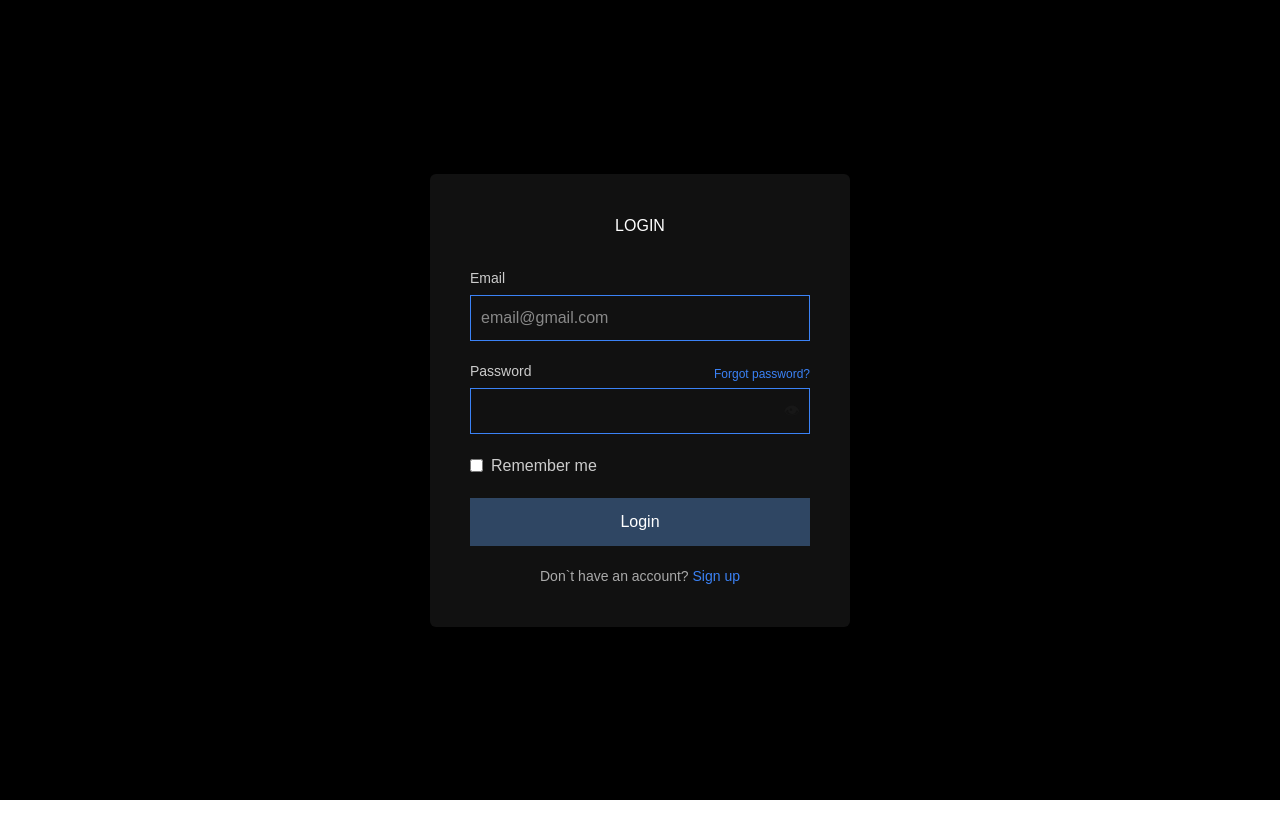
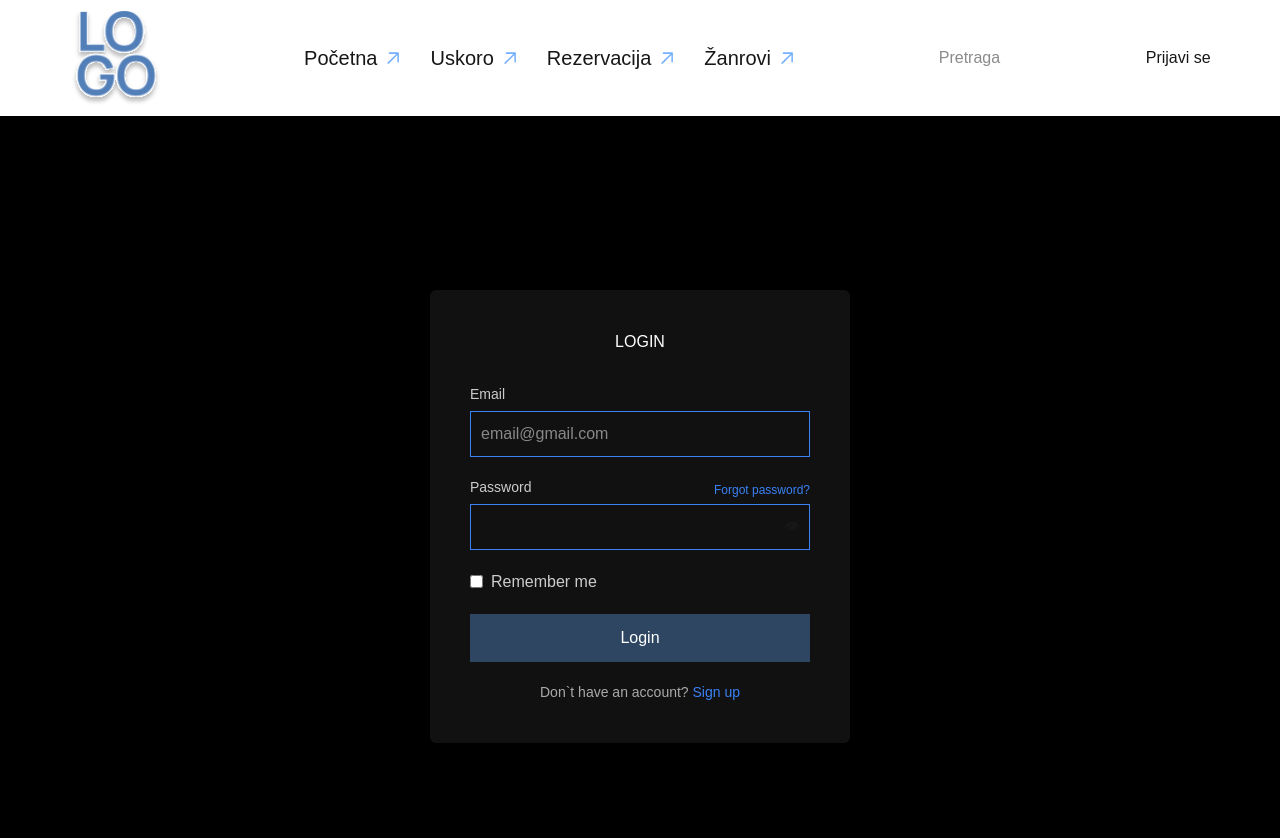
Before and after one commit to reddit-programatori/cinema-frontend, a Next.js app: page /login in a window 1280 px wide. Shown: the top 838 px of the page. Before the commit the page ends 800 px from the top, so only its background shows below. Built offline with nearby package versions, Linux system fonts and the light colour scheme.

Commit message:
refactor: integrate Header component into RootLayout and clean up Home component

```diff
--- a/src/app/layout.tsx
+++ b/src/app/layout.tsx
@@ -1,6 +1,7 @@
 import type { Metadata } from "next";
 import { Geist, Geist_Mono } from "next/font/google";
 import "./globals.css";
+import { Header } from "@/components/Header/Header";
 
 const geistSans = Geist({
   variable: "--font-geist-sans",
@@ -23,11 +24,11 @@ export default function RootLayout({
   children: React.ReactNode;
 }>) {
   return (
-    <html
-      lang="en"
-      className={`${geistSans.variable} ${geistMono.variable} h-full antialiased`}
-    >
-      <body className="min-h-full flex flex-col">{children}</body>
+    <html lang="en" className={`${geistSans.variable} ${geistMono.variable} h-full antialiased`}>
+      <body className="flex flex-col min-h-full">
+        <Header />
+        {children}
+      </body>
     </html>
   );
 }
--- a/src/app/page.tsx
+++ b/src/app/page.tsx
@@ -1,12 +1,7 @@
-import { Header } from "@/components/Header/Header";
-
 export default function Home() {
   return (
-    <>
-      <Header />
-      <div className="flex flex-col flex-1 justify-center items-center bg-zinc-50 dark:bg-black font-sans">
-        <h1>Hello</h1>
-      </div>
-    </>
+    <div className="flex flex-col flex-1 justify-center items-center bg-zinc-50 dark:bg-black font-sans">
+      <h1>Hello</h1>
+    </div>
   );
 }
```
